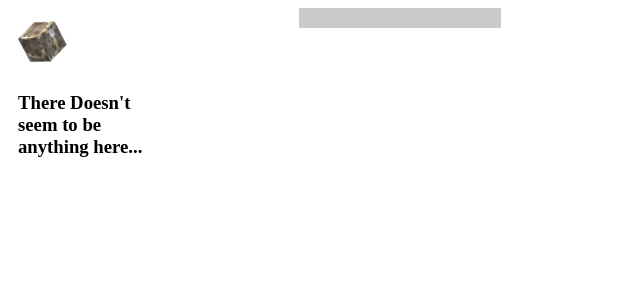
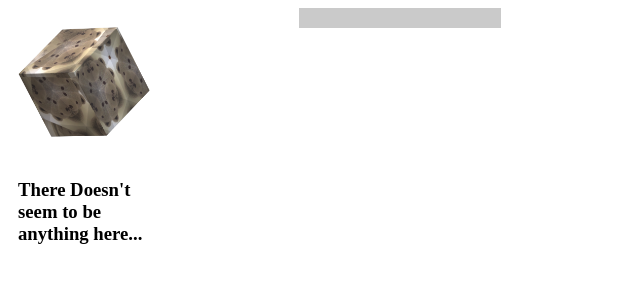
Before and after one commit to notforlife/beebcubes, a plain HTML site: page index.html in a window 1280 px wide. Shown: the whole page, without its empty margins (0-640 px from the left). Drawn offline with Linux system fonts and the light colour scheme.

Commit message:
Update index.html

```diff
--- a/index.html
+++ b/index.html
@@ -6,8 +6,8 @@
 
   img {
 
-   height: 37%;
-   width: 37%;
+   height: 100%;
+   width: 100%;
 
   }
 
```
